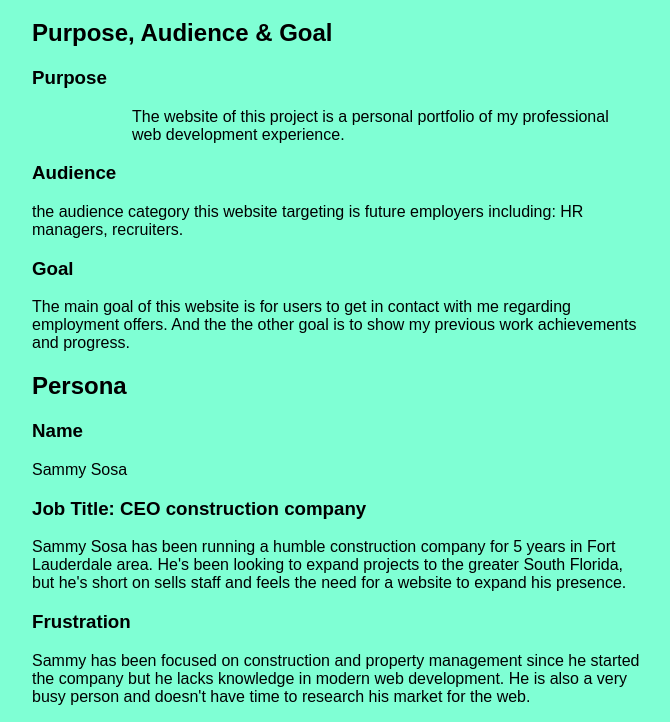
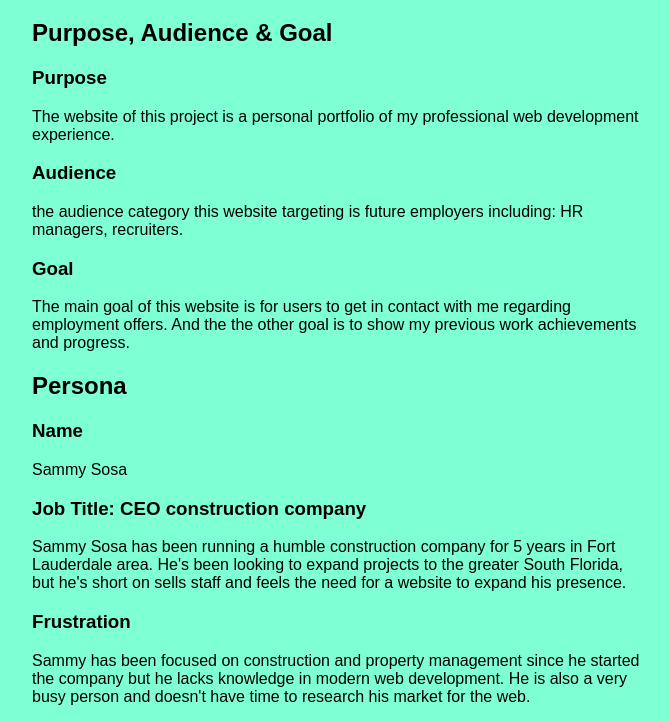
Before and after one commit to mbouchentouf/my-pwp-mileston, a plain HTML site: page public_html/documentation/milestone-1.html in a window 1280 px wide. Shown: the part 61-783 px from the top of the page, without its empty margins (303-973 px from the left). Drawn offline with Linux system fonts and the light colour scheme.

```diff
--- a/public_html/documentation/milestone-1.html
+++ b/public_html/documentation/milestone-1.html
@@ -10,7 +10,7 @@
 <h2>Purpose, Audience & Goal</h2>
 
 <h3>Purpose</h3>
-<p style="margin-left: 100px;">The website of this project is a personal portfolio of my professional web development experience.</p>
+<p>The website of this project is a personal portfolio of my professional web development experience.</p>
 
 <h3>Audience</h3>
 <p>the audience category this website targeting is future employers including: HR managers, recruiters.</p>
```
